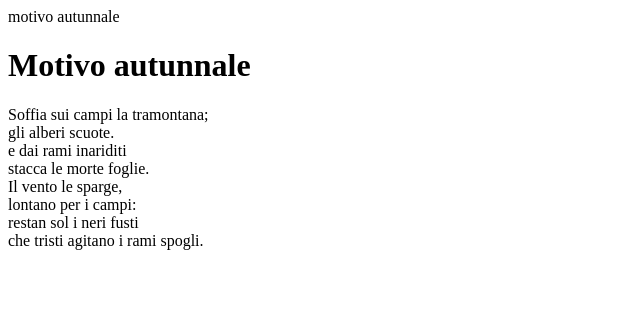
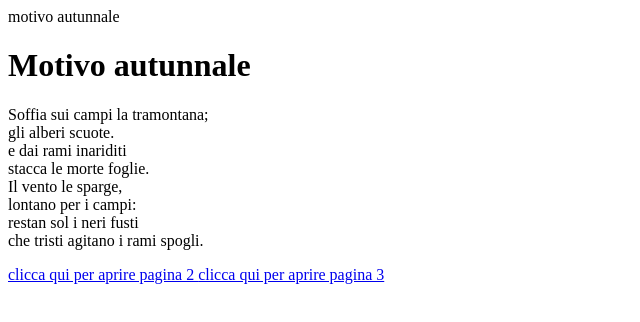
Before and after one commit to s4raa/s4raa.github.io, a plain HTML site: page index.html in a window 1280 px wide. Shown: the whole page, without its empty margins (0-640 px from the left). Drawn offline with Linux system fonts and the light colour scheme.

Commit message:
ho fatto qualcosa

```diff
--- a/index.html
+++ b/index.html
@@ -15,5 +15,8 @@
     lontano per i campi: <br>
     restan sol i neri fusti <br>
     che tristi agitano i rami spogli. </p>
+    <a href="index2.html" >  clicca qui per aprire pagina 2 </a>
+    <a href="index3.html" > clicca qui per aprire pagina 3  </a>
     </body>
+
 </html>
```
Also changed, not shown: index2.html (added), index3.html (added).
